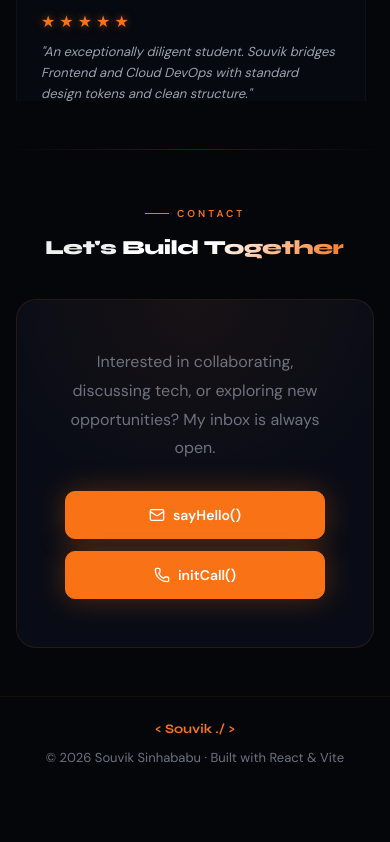
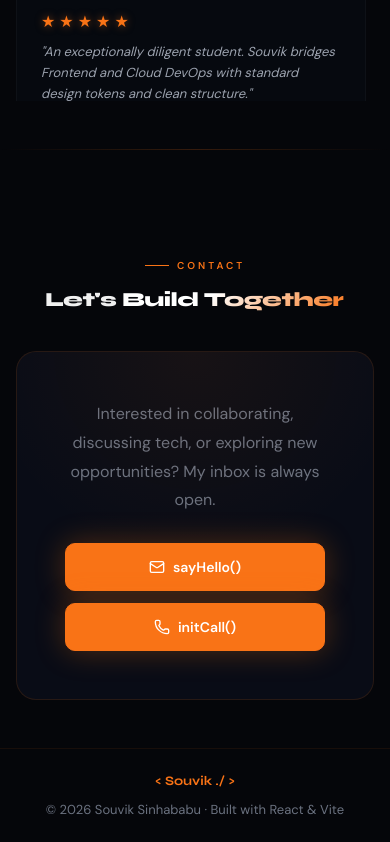
Before and after one commit to SOUVIKSB1/MyPortfolio, a React (Vite) app: page / in a window 390 px wide. Shown: the part 6635-7477 px from the top of the page. Before the commit the page ends 7425 px from the top, so only its background shows below. Built offline with nearby package versions, Linux system fonts and the light colour scheme; no server answers; the HTML template or start-up script is replaced by a standard one.

Commit message:
style: increase top padding of contact section to resolve overlap and background constellation conflict

```diff
--- a/src/App.css
+++ b/src/App.css
@@ -1211,6 +1211,7 @@ body {
 /* ── CONTACT ── */
 .contact-section {
   text-align: center;
+  padding-top: 180px !important; /* Visual separation from reviews section to resolve background orbit conflict */
 }
 
 .contact-inner {
@@ -2248,6 +2249,10 @@ body {
     padding-bottom: 60px !important;
   }
 
+  .contact-section {
+    padding-top: 120px !important;
+  }
+
   .section-title {
     font-size: clamp(20px, 5vw, 26px) !important;
     letter-spacing: -0.5px !important;
@@ -2464,6 +2469,10 @@ body {
     padding-bottom: 48px !important;
   }
 
+  .contact-section {
+    padding-top: 100px !important;
+  }
+
   /* Adjust card wrapper relative to viewport width to prevent horizontal wiggles on 320px screens */
   .profile-card-wrapper {
     max-width: calc(100vw - 32px) !important;
```
